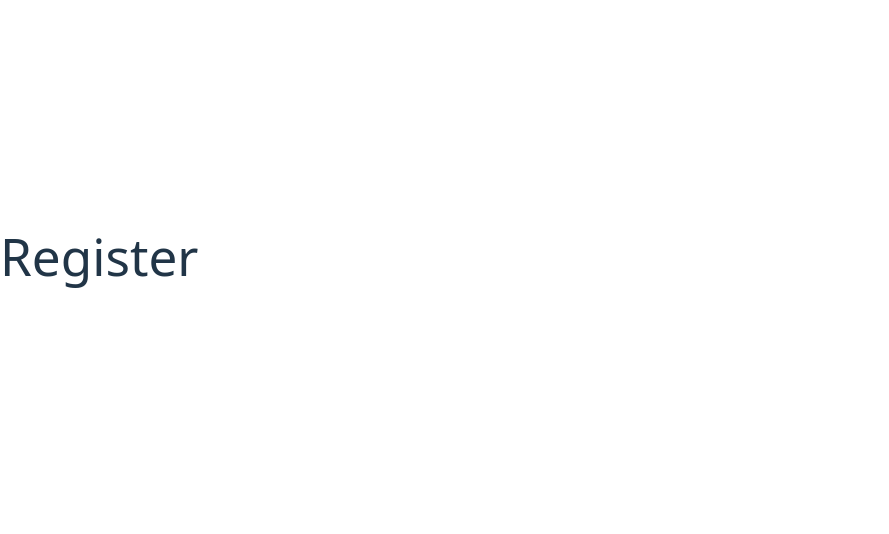
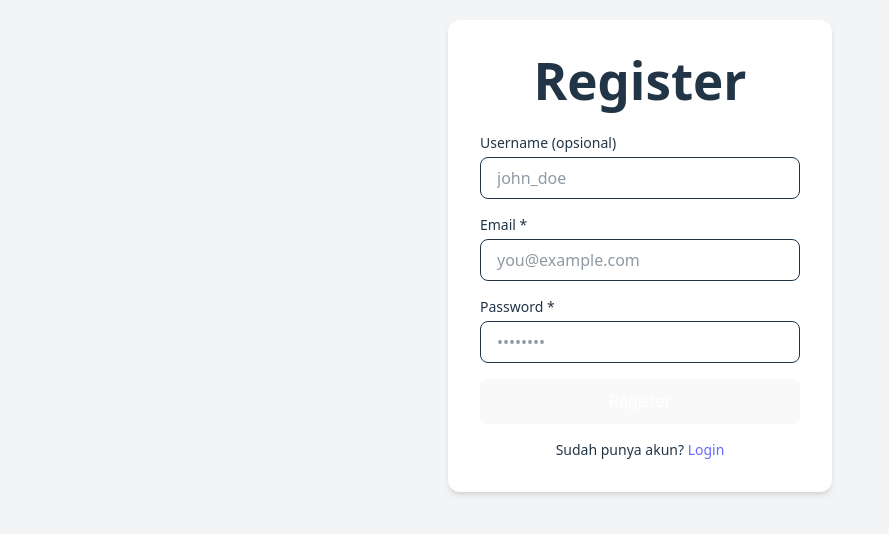
Before and after one commit to idzaanafin/pweb-reactjs-p09-2025, a React (Vite) app in the folder pweb-react-js-p09/: page /register in a window 1280 px wide. Shown: the part 144-678 px from the top of the page, without its empty margins (0-889 px from the left). Built offline with nearby package versions, Linux system fonts and the light colour scheme.

Commit message:
template

```diff
--- a/pweb-react-js-p09/package.json
+++ b/pweb-react-js-p09/package.json
@@ -11,6 +11,7 @@
   },
   "dependencies": {
     "@tailwindcss/vite": "^4.1.16",
+    "axios": "^1.13.2",
     "react": "^19.1.1",
     "react-dom": "^19.1.1",
     "react-router-dom": "^7.9.5",
--- a/pweb-react-js-p09/src/App.css
+++ b/pweb-react-js-p09/src/App.css
@@ -1,10 +1,14 @@
 @import 'tailwindcss';
 
 #root {
-  max-width: 1280px;
+  /* max-width: 1280px;
   margin: 0 auto;
   padding: 2rem;
-  text-align: center;
+  text-align: center; */
+  width: 100%;
+  margin: 0;
+  padding: 0;
+  text-align: left;
 }
 
 .logo {
--- a/pweb-react-js-p09/src/App.tsx
+++ b/pweb-react-js-p09/src/App.tsx
@@ -10,18 +10,16 @@ import TransactionDetail from "./pages/transactions/TransactionDetail";
 export default function App() {
   return (
     <Routes>
-      <Route path="/" element={<Login />} />
+      <Route path="/login" element={<Login />} />
       <Route path="/register" element={<Register />} />
-
-      <Route element={<MainLayout />}>
-        {/* Books */}
-        <Route path="/books" element={<Books />} />
-        <Route path="/books/:id" element={<BookDetail />} />
-
-        {/* Transactions */}
-        <Route path="/transactions" element={<Transactions />} />
-        <Route path="/transactions/:id" element={<TransactionDetail />} />
+      <Route path="/" element={<MainLayout />}>
+        <Route index element={<h2>Welcome to My App</h2>} />
+        <Route path="books" element={<Books />} />
+        <Route path="books/:id" element={<BookDetail />} />
+        <Route path="transactions" element={<Transactions />} />
+        <Route path="transactions/:id" element={<TransactionDetail />} />
       </Route>
     </Routes>
+
   );
 }
--- a/pweb-react-js-p09/src/index.css
+++ b/pweb-react-js-p09/src/index.css
@@ -1,4 +1,6 @@
 @import 'tailwindcss';
+
+
 
 :root {
   font-family: system-ui, Avenir, Helvetica, Arial, sans-serif;
@@ -25,9 +27,6 @@ a:hover {
 }
 
 body {
-  margin: 0;
-  display: flex;
-  place-items: center;
   min-width: 320px;
   min-height: 100vh;
 }
--- a/pweb-react-js-p09/src/layouts/MainLayout.tsx
+++ b/pweb-react-js-p09/src/layouts/MainLayout.tsx
@@ -1,14 +1,49 @@
 import { Link, Outlet } from "react-router-dom";
+import { useState } from "react";
 
 export default function MainLayout() {
+  const [open, setOpen] = useState(false);
+
   return (
-    <div>
-      <nav style={{ background: "#eee", padding: "10px" }}>
-        <Link to="/books">Books</Link> |{" "}
-        <Link to="/transactions">Transactions</Link>
+    <div className="min-h-screen flex flex-col bg-white">
+      {/* NAVBAR */}
+      <nav className="w-full bg-slate-900 text-white px-6 py-4 flex justify-between items-center">
+        <h1 className="text-2xl font-bold">IT LITERATURE SHOP</h1>
+
+        {/* hamburger mobile */}
+        <button
+          className="md:hidden text-2xl"
+          onClick={() => setOpen(!open)}
+        >
+          ☰
+        </button>
+
+        {/* menu desktop */}
+        <ul className="hidden md:flex gap-6 text-lg">
+          <li><Link to="/" className="hover:text-gray-300">Home</Link></li>
+          <li><Link to="/books" className="hover:text-gray-300">Books</Link></li>
+          <li><Link to="/transactions" className="hover:text-gray-300">Transactions</Link></li>
+        </ul>
       </nav>
 
-      <Outlet />
+      {/* menu mobile */}
+      {open && (
+        <ul className="md:hidden w-full bg-slate-800 text-white px-6 py-4 flex flex-col gap-3">
+          <li><Link to="/" onClick={() => setOpen(false)}>Home</Link></li>
+          <li><Link to="/books" onClick={() => setOpen(false)}>Books</Link></li>
+          <li><Link to="/transactions" onClick={() => setOpen(false)}>Transactions</Link></li>
+        </ul>
+      )}
+
+      {/* CONTENT */}
+      <main className="flex-1 w-full px-6 py-6">
+        <Outlet />
+      </main>
+
+      {/* FOOTER */}
+      <footer className="w-full bg-slate-900 text-white py-4 text-center">
+        <p>&copy; P09</p>
+      </footer>
     </div>
   );
 }
--- a/pweb-react-js-p09/src/pages/auth/Login.tsx
+++ b/pweb-react-js-p09/src/pages/auth/Login.tsx
@@ -1,7 +1,99 @@
+import { useState } from "react";
+import axios from "axios";
+import { useNavigate } from "react-router-dom";
+
 export default function Login() {
+  const [email, setEmail] = useState("");
+  const [password, setPassword] = useState("");
+  const [message, setMessage] = useState(""); // <- buat pesan
+
+  const navigate = useNavigate();
+  const API = import.meta.env.VITE_API_URL;
+
+  const handleSubmit = async (e) => {
+    e.preventDefault();
+    setMessage(""); // reset message dulu
+
+    try {
+      const res = await axios.post(`${API}/auth/login`, {
+        email,
+        password,
+      });
+
+      // jika berhasil
+      if (res.data.token) {
+        localStorage.setItem("token", res.data.token);
+        setMessage("✅ Login berhasil!");
+
+        // opsional redirect setelah 1 detik
+        setTimeout(() => {
+          navigate("/books");
+        }, 1000);
+      }
+    } catch (err) {
+      console.error(err.response?.data || err.message);
+      setMessage("❌ Login gagal. Periksa email & password.");
+    }
+  };
+
   return (
-    <div>
-      <h1>Login</h1>
+    <div className="min-h-screen flex items-center justify-center bg-gray-100">
+      <div className="bg-white p-8 rounded-xl shadow-md w-full max-w-sm">
+        <h1 className="text-2xl font-semibold text-center mb-6">Login</h1>
+
+        {/* Message */}
+        {message && (
+          <div
+            className={`p-3 mb-4 rounded text-sm ${
+              message.startsWith("✅")
+                ? "bg-green-100 text-green-700"
+                : "bg-red-100 text-red-700"
+            }`}
+          >
+            {message}
+          </div>
+        )}
+
+        <form className="space-y-4" onSubmit={handleSubmit}>
+          <div>
+            <label className="block mb-1 text-sm font-medium">Email</label>
+            <input
+              type="email"
+              className="w-full px-4 py-2 border rounded-lg focus:ring-2 focus:ring-blue-400 outline-none"
+              placeholder="you@example.com"
+              value={email}
+              onChange={(e) => setEmail(e.target.value)}
+              required
+            />
+          </div>
+
+          <div>
+            <label className="block mb-1 text-sm font-medium">Password</label>
+            <input
+              type="password"
+              className="w-full px-4 py-2 border rounded-lg focus:ring-2 focus:ring-blue-400 outline-none"
+              placeholder="••••••••"
+              value={password}
+              onChange={(e) => setPassword(e.target.value)}
+              required
+            />
+          </div>
+
+          <button
+            type="submit"
+            className="w-full py-2 bg-blue-600 hover:bg-blue-700 text-white rounded-lg font-medium transition"
+          >
+            Log In
+          </button>
+        </form>
+
+        <p className="text-sm text-center mt-4">
+          Belum punya akun?{" "}
+          <a href="/register" className="text-blue-600 hover:underline">
+            Register
+          </a>
+        </p>
+      </div>
     </div>
   );
 }
--- a/pweb-react-js-p09/src/pages/auth/Register.tsx
+++ b/pweb-react-js-p09/src/pages/auth/Register.tsx
@@ -1,7 +1,91 @@
+import { useState } from "react";
+import axios from "axios";
+
 export default function Register() {
+  const [username, setUsername] = useState("");
+  const [email, setEmail] = useState("");
+  const [password, setPassword] = useState("");
+  const API = import.meta.env.VITE_API_URL;
+
+  const handleSubmit = async (e) => {
+    e.preventDefault();
+
+    try {
+      const res = await axios.post(`${API}/auth/register`, {
+        email,
+        password,
+        // hanya kirim username jika diisi
+        ...(username && { username }),
+      });
+
+      console.log("Register success:", res.data);
+      alert("Register berhasil!");
+      // redirect ke login
+      window.location.href = "/";
+
+    } catch (err) {
+      console.error(err.response?.data || err.message);
+      alert("Register gagal!");
+    }
+  };
+
   return (
-    <div>
-      <h1>Register</h1>
+    <div className="min-h-screen flex items-center justify-center bg-gray-100">
+      <div className="bg-white p-8 rounded-xl shadow-md w-full max-w-sm">
+        <h1 className="text-2xl font-semibold text-center mb-6">Register</h1>
+
+        <form onSubmit={handleSubmit} className="space-y-4">
+
+          <div>
+            <label className="block mb-1 text-sm font-medium">Username (opsional)</label>
+            <input
+              type="text"
+              className="w-full px-4 py-2 border rounded-lg focus:ring-2 focus:ring-blue-400 outline-none"
+              placeholder="john_doe"
+              value={username}
+              onChange={(e) => setUsername(e.target.value)}
+            />
+          </div>
+
+          <div>
+            <label className="block mb-1 text-sm font-medium">Email *</label>
+            <input
+              type="email"
+              required
+              className="w-full px-4 py-2 border rounded-lg focus:ring-2 focus:ring-blue-400 outline-none"
+              placeholder="you@example.com"
+              value={email}
+              onChange={(e) => setEmail(e.target.value)}
+            />
+          </div>
+
+          <div>
+            <label className="block mb-1 text-sm font-medium">Password *</label>
+            <input
+              type="password"
+              required
+              className="w-full px-4 py-2 border rounded-lg focus:ring-2 focus:ring-blue-400 outline-none"
+              placeholder="••••••••"
+              value={password}
+              onChange={(e) => setPassword(e.target.value)}
+            />
+          </div>
+
+          <button
+            type="submit"
+            className="w-full py-2 bg-green-600 hover:bg-green-700 text-white rounded-lg font-medium transition"
+          >
+            Register
+          </button>
+        </form>
+
+        <p className="text-sm text-center mt-4">
+          Sudah punya akun?{" "}
+          <a href="/login" className="text-blue-600 hover:underline">
+            Login
+          </a>
+        </p>
+      </div>
     </div>
   );
 }
```
Also changed, not shown: 2 other files (tests, documents, lock files or other folders).
